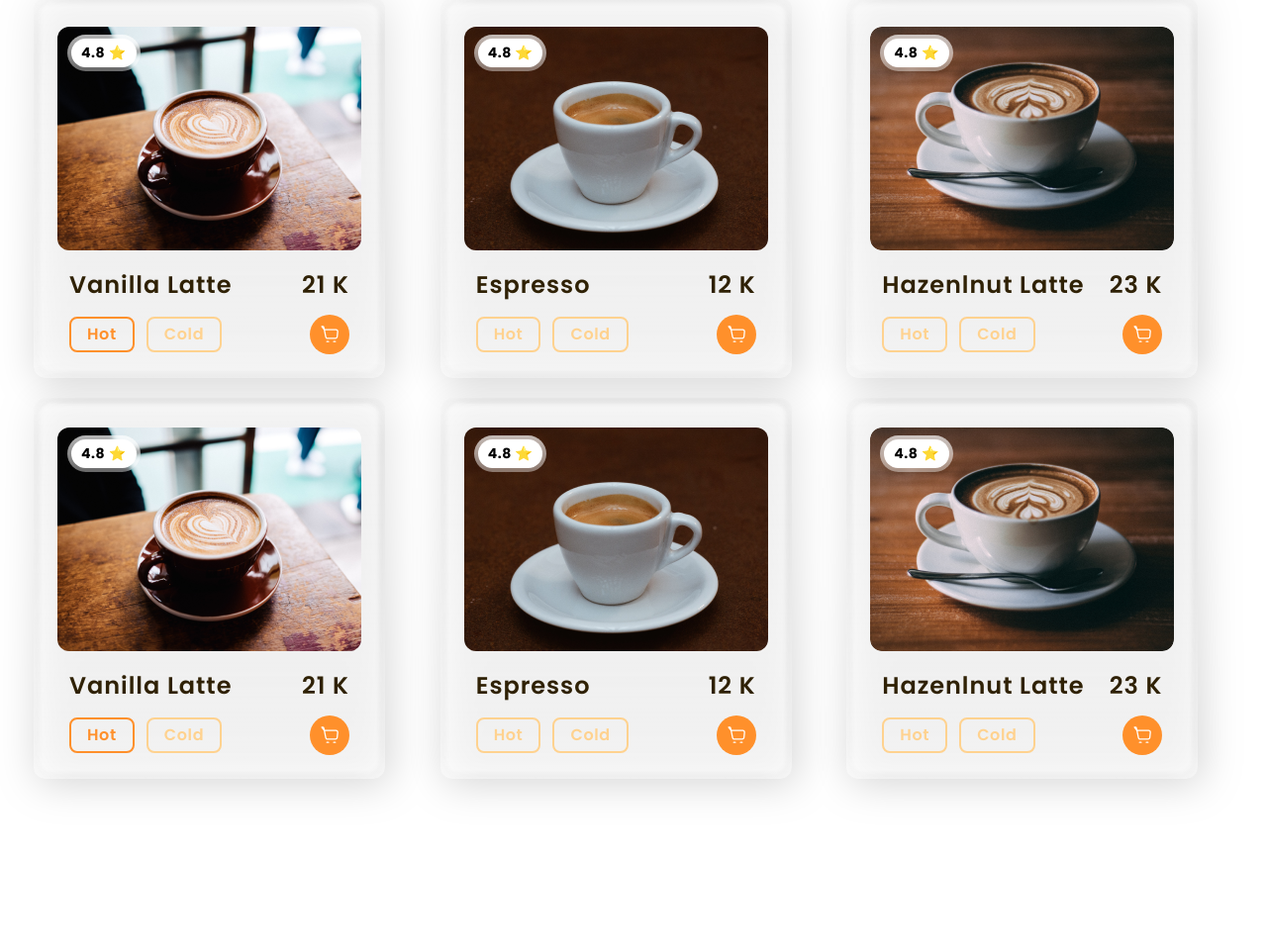
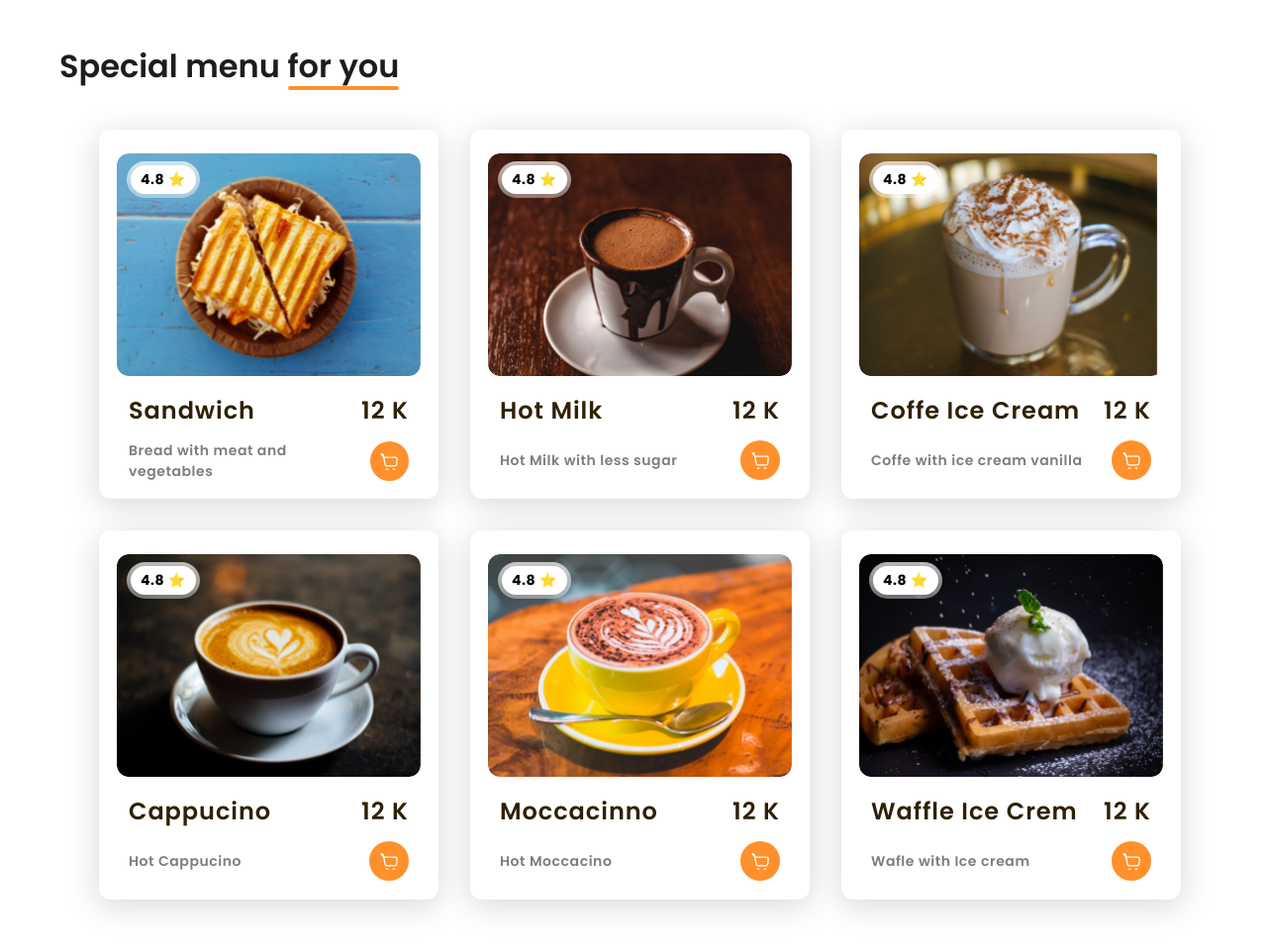
Before and after one commit to johdasgran/cafe_street-landing, a plain HTML site: page index.html in a window 1280 px wide. Shown: the part 2451-3412 px from the top of the page at 99% size. Before the commit the page ends 3312 px from the top, so only its background shows below. Drawn offline with Linux system fonts and the light colour scheme; files whose address does not match are found by name.

Commit message:
Special | Update section

```diff
--- a/assets/css/style.css
+++ b/assets/css/style.css
@@ -513,6 +513,14 @@ header {
 }
 
 
+.section__popular--card-details p {
+  font-size: 1.4rem;
+  line-height: 2.1rem;
+  font-weight: 600;
+  letter-spacing: 0.04em;
+  color: var(--gray-light);
+}
+
 .section__popular--card-tags {
   display: flex;
   gap: 1.2rem;
@@ -700,9 +708,56 @@ header {
 }
 
 
+/* End About Section */
 
 
-/* End About Section */
+
+
+/* Start Special Section */
+
+
+.section__special--container {
+  max-width: 120rem;
+  margin: 0 auto;
+  padding: 8rem 2rem;
+}
+
+
+.section__special--cards {
+  display: grid;
+  grid-template-columns: repeat(3, 1fr);
+  gap: 3.2rem;
+  padding: 4rem 4rem 8rem;
+  /* overflow-x: auto;
+  scroll-snap-type: x mandatory; */
+  position: relative;
+  z-index: 3;
+}
+
+.section__special--cards .section__popular--card {
+  filter: drop-shadow(0px 6px 16px rgba(0, 0, 0, 0.16));
+}
+
+.section__special--cards .section__popular--card::before {
+  display: none;
+}
+
+
+
+
+
+
+
+/* End Special Section */
+
+
+
+
+
+
+
+
+
 
 
 
--- a/index.html
+++ b/index.html
@@ -348,30 +348,33 @@
         <section class="section_special">
 
 
+            <div class="section__special--container">
 
-            <div class="section__popular--cards">
+
+                <h2>Special menu <span>for you</span></h2>
+
+                <div class="section__special--cards">
 
 
 
                     <article class="section__popular--card">
 
                         <div class="section__popular--card-picture">
-                        <img src="./assets/images/vanilla_latte.png" alt="Vanilla Latte">
+                            <img src="./assets/images/products/sandwich.png" alt="Vanilla Latte">
                             <div class="section__popular--card-score">
                                 <span>4.8 ⭐</span>
                             </div>
                         </div>
 
                         <div class="section__popular--card-info">
-                        <h3>Vanilla Latte</h3>
-                        <span>21 K</span>
+                            <h3>Sandwich</h3>
+                            <span>12 K</span>
                         </div>
 
                         <div class="section__popular--card-footer">
 
-                        <div class="section__popular--card-tags">
-                            <span tabindex="0" class="section__popular--card-tag-active">Hot</span>
-                            <span tabindex="0">Cold</span>
+                            <div class="section__popular--card-details">
+                                <p>Bread with meat and vegetables</p>
                             </div>
 
                             <button class="section__popular--card-buy">
@@ -389,96 +392,25 @@
                     </article>
 
 
+
                     <article class="section__popular--card">
 
                         <div class="section__popular--card-picture">
-                        <img src="./assets/images/espresso.png" alt="Espresso">
+                            <img src="./assets/images/products/hot_milk.png" alt="Vanilla Latte">
                             <div class="section__popular--card-score">
                                 <span>4.8 ⭐</span>
                             </div>
                         </div>
 
                         <div class="section__popular--card-info">
-                        <h3>Espresso</h3>
+                            <h3>Hot Milk</h3>
                             <span>12 K</span>
-                    </div>
-
-
-                    <div class="section__popular--card-footer">
-
-                        <div class="section__popular--card-tags">
-                            <span tabindex="0">Hot</span>
-                            <span tabindex="0">Cold</span>
-                        </div>
-
-                        <button class="section__popular--card-buy">
-                            <svg width="18" height="17" viewBox="0 0 28 26" fill="none" xmlns="http://www.w3.org/2000/svg">
-                                <path d="M5.66667 6.33334H24.0533C24.4259 6.33336 24.7943 6.41144 25.1349 6.56255C25.4754 6.71366 25.7805 6.93446 26.0305 7.2107C26.2805 7.48694 26.4698 7.81249 26.5863 8.16638C26.7027 8.52027 26.7437 8.89463 26.7067 9.26534L25.9067 17.2653C25.8409 17.9234 25.5329 18.5334 25.0426 18.9772C24.5523 19.4209 23.9146 19.6667 23.2533 19.6667H10.52C9.9033 19.6669 9.30557 19.4534 8.82859 19.0625C8.35162 18.6716 8.02488 18.1274 7.904 17.5227L5.66667 6.33334Z" stroke="#1D1D1D" stroke-width="2" stroke-linejoin="round"/>
-                                <path d="M20.3333 25H23M5.66667 6.33333L4.58667 2.00933C4.51444 1.721 4.34794 1.46508 4.11361 1.28221C3.87929 1.09934 3.59057 1.00001 3.29333 1H1.66667L5.66667 6.33333ZM9.66667 25H12.3333H9.66667Z" stroke="#1D1D1D" stroke-width="2" stroke-linecap="round" stroke-linejoin="round"/>
-                            </svg>
-                        </button>
-
-                    </div>
-
-
-
-                </article>
-
-
-                <article class="section__popular--card">
-
-                    <div class="section__popular--card-picture">
-                        <img src="./assets/images/hazelnut_latte.png" alt="Hazenlnut Latte">
-                        <div class="section__popular--card-score">
-                            <span>4.8 ⭐</span>
-                        </div>
-                    </div>
-
-                    <div class="section__popular--card-info">
-                        <h3>Hazenlnut Latte</h3>
-                        <span>23 K</span>
                         </div>
 
                         <div class="section__popular--card-footer">
 
-                        <div class="section__popular--card-tags">
-                            <span tabindex="0">Hot</span>
-                            <span tabindex="0">Cold</span>
-                        </div>
-
-                        <button class="section__popular--card-buy">
-                            <svg width="18" height="17" viewBox="0 0 28 26" fill="none" xmlns="http://www.w3.org/2000/svg">
-                                <path d="M5.66667 6.33334H24.0533C24.4259 6.33336 24.7943 6.41144 25.1349 6.56255C25.4754 6.71366 25.7805 6.93446 26.0305 7.2107C26.2805 7.48694 26.4698 7.81249 26.5863 8.16638C26.7027 8.52027 26.7437 8.89463 26.7067 9.26534L25.9067 17.2653C25.8409 17.9234 25.5329 18.5334 25.0426 18.9772C24.5523 19.4209 23.9146 19.6667 23.2533 19.6667H10.52C9.9033 19.6669 9.30557 19.4534 8.82859 19.0625C8.35162 18.6716 8.02488 18.1274 7.904 17.5227L5.66667 6.33334Z" stroke="#1D1D1D" stroke-width="2" stroke-linejoin="round"/>
-                                <path d="M20.3333 25H23M5.66667 6.33333L4.58667 2.00933C4.51444 1.721 4.34794 1.46508 4.11361 1.28221C3.87929 1.09934 3.59057 1.00001 3.29333 1H1.66667L5.66667 6.33333ZM9.66667 25H12.3333H9.66667Z" stroke="#1D1D1D" stroke-width="2" stroke-linecap="round" stroke-linejoin="round"/>
-                            </svg>
-                        </button>
-
-                    </div>
-
-
-
-
-                </article>
-
-                <article class="section__popular--card">
-
-                    <div class="section__popular--card-picture">
-                        <img src="./assets/images/vanilla_latte.png" alt="Vanilla Latte">
-                        <div class="section__popular--card-score">
-                            <span>4.8 ⭐</span>
-                        </div>
-                    </div>
-
-                    <div class="section__popular--card-info">
-                        <h3>Vanilla Latte</h3>
-                        <span>21 K</span>
-                    </div>
-
-                    <div class="section__popular--card-footer">
-
-                        <div class="section__popular--card-tags">
-                            <span tabindex="0" class="section__popular--card-tag-active">Hot</span>
-                            <span tabindex="0">Cold</span>
+                            <div class="section__popular--card-details">
+                                <p>Hot Milk with less sugar</p>
                             </div>
 
                             <button class="section__popular--card-buy">
@@ -496,26 +428,25 @@
                     </article>
 
 
+
                     <article class="section__popular--card">
 
                         <div class="section__popular--card-picture">
-                        <img src="./assets/images/espresso.png" alt="Espresso">
+                            <img src="./assets/images/products/coffe_ice_cream.png" alt="Vanilla Latte">
                             <div class="section__popular--card-score">
                                 <span>4.8 ⭐</span>
                             </div>
                         </div>
 
                         <div class="section__popular--card-info">
-                        <h3>Espresso</h3>
+                            <h3>Coffe Ice Cream</h3>
                             <span>12 K</span>
                         </div>
 
-
                         <div class="section__popular--card-footer">
 
-                        <div class="section__popular--card-tags">
-                            <span tabindex="0">Hot</span>
-                            <span tabindex="0">Cold</span>
+                            <div class="section__popular--card-details">
+                                <p>Coffe with ice cream vanilla</p>
                             </div>
 
                             <button class="section__popular--card-buy">
@@ -529,28 +460,101 @@
 
 
 
+
                     </article>
+
 
 
                     <article class="section__popular--card">
 
                         <div class="section__popular--card-picture">
-                        <img src="./assets/images/hazelnut_latte.png" alt="Hazenlnut Latte">
+                            <img src="./assets/images/products/cappucino.png" alt="Vanilla Latte">
                             <div class="section__popular--card-score">
                                 <span>4.8 ⭐</span>
                             </div>
                         </div>
 
                         <div class="section__popular--card-info">
-                        <h3>Hazenlnut Latte</h3>
-                        <span>23 K</span>
+                            <h3>Cappucino</h3>
+                            <span>12 K</span>
                         </div>
 
                         <div class="section__popular--card-footer">
 
-                        <div class="section__popular--card-tags">
-                            <span tabindex="0">Hot</span>
-                            <span tabindex="0">Cold</span>
+                            <div class="section__popular--card-details">
+                                <p>Hot Cappucino</p>
+                            </div>
+
+                            <button class="section__popular--card-buy">
+                                <svg width="18" height="17" viewBox="0 0 28 26" fill="none" xmlns="http://www.w3.org/2000/svg">
+                                    <path d="M5.66667 6.33334H24.0533C24.4259 6.33336 24.7943 6.41144 25.1349 6.56255C25.4754 6.71366 25.7805 6.93446 26.0305 7.2107C26.2805 7.48694 26.4698 7.81249 26.5863 8.16638C26.7027 8.52027 26.7437 8.89463 26.7067 9.26534L25.9067 17.2653C25.8409 17.9234 25.5329 18.5334 25.0426 18.9772C24.5523 19.4209 23.9146 19.6667 23.2533 19.6667H10.52C9.9033 19.6669 9.30557 19.4534 8.82859 19.0625C8.35162 18.6716 8.02488 18.1274 7.904 17.5227L5.66667 6.33334Z" stroke="#1D1D1D" stroke-width="2" stroke-linejoin="round"/>
+                                    <path d="M20.3333 25H23M5.66667 6.33333L4.58667 2.00933C4.51444 1.721 4.34794 1.46508 4.11361 1.28221C3.87929 1.09934 3.59057 1.00001 3.29333 1H1.66667L5.66667 6.33333ZM9.66667 25H12.3333H9.66667Z" stroke="#1D1D1D" stroke-width="2" stroke-linecap="round" stroke-linejoin="round"/>
+                                </svg>
+                            </button>
+
+                        </div>
+
+
+
+
+                    </article>
+
+
+
+                    <article class="section__popular--card">
+
+                        <div class="section__popular--card-picture">
+                            <img src="./assets/images/products/moccacinno.png" alt="Vanilla Latte">
+                            <div class="section__popular--card-score">
+                                <span>4.8 ⭐</span>
+                            </div>
+                        </div>
+
+                        <div class="section__popular--card-info">
+                            <h3>Moccacinno</h3>
+                            <span>12 K</span>
+                        </div>
+
+                        <div class="section__popular--card-footer">
+
+                            <div class="section__popular--card-details">
+                                <p>Hot Moccacino </p>
+                            </div>
+
+                            <button class="section__popular--card-buy">
+                                <svg width="18" height="17" viewBox="0 0 28 26" fill="none" xmlns="http://www.w3.org/2000/svg">
+                                    <path d="M5.66667 6.33334H24.0533C24.4259 6.33336 24.7943 6.41144 25.1349 6.56255C25.4754 6.71366 25.7805 6.93446 26.0305 7.2107C26.2805 7.48694 26.4698 7.81249 26.5863 8.16638C26.7027 8.52027 26.7437 8.89463 26.7067 9.26534L25.9067 17.2653C25.8409 17.9234 25.5329 18.5334 25.0426 18.9772C24.5523 19.4209 23.9146 19.6667 23.2533 19.6667H10.52C9.9033 19.6669 9.30557 19.4534 8.82859 19.0625C8.35162 18.6716 8.02488 18.1274 7.904 17.5227L5.66667 6.33334Z" stroke="#1D1D1D" stroke-width="2" stroke-linejoin="round"/>
+                                    <path d="M20.3333 25H23M5.66667 6.33333L4.58667 2.00933C4.51444 1.721 4.34794 1.46508 4.11361 1.28221C3.87929 1.09934 3.59057 1.00001 3.29333 1H1.66667L5.66667 6.33333ZM9.66667 25H12.3333H9.66667Z" stroke="#1D1D1D" stroke-width="2" stroke-linecap="round" stroke-linejoin="round"/>
+                                </svg>
+                            </button>
+
+                        </div>
+
+
+
+
+                    </article>
+
+
+
+                    <article class="section__popular--card">
+
+                        <div class="section__popular--card-picture">
+                            <img src="./assets/images/products/waffle_ice_cream.png" alt="Vanilla Latte">
+                            <div class="section__popular--card-score">
+                                <span>4.8 ⭐</span>
+                            </div>
+                        </div>
+
+                        <div class="section__popular--card-info">
+                            <h3>Waffle Ice Crem</h3>
+                            <span>12 K</span>
+                        </div>
+
+                        <div class="section__popular--card-footer">
+
+                            <div class="section__popular--card-details">
+                                <p>Wafle with Ice cream</p>
                             </div>
 
                             <button class="section__popular--card-buy">
@@ -570,6 +574,9 @@
 
                 </div>
 
+
+            </div>
+
         </section>
 
 
```
Also changed, not shown: assets/images/products/cappucino.png (added), assets/images/products/coffe_ice_cream.png (added), assets/images/products/hot_milk.png (added), assets/images/products/moccacinno.png (added), assets/images/products/sandwich.png (added), assets/images/products/waffle_ice_cream.png (added), 1 other file. Lines whose indentation alone changed are shown as unchanged.
